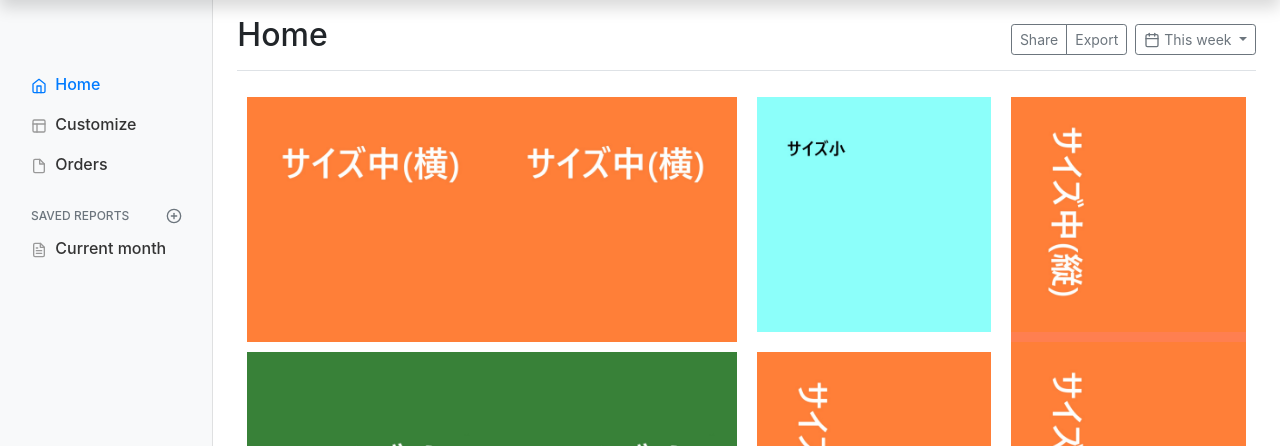
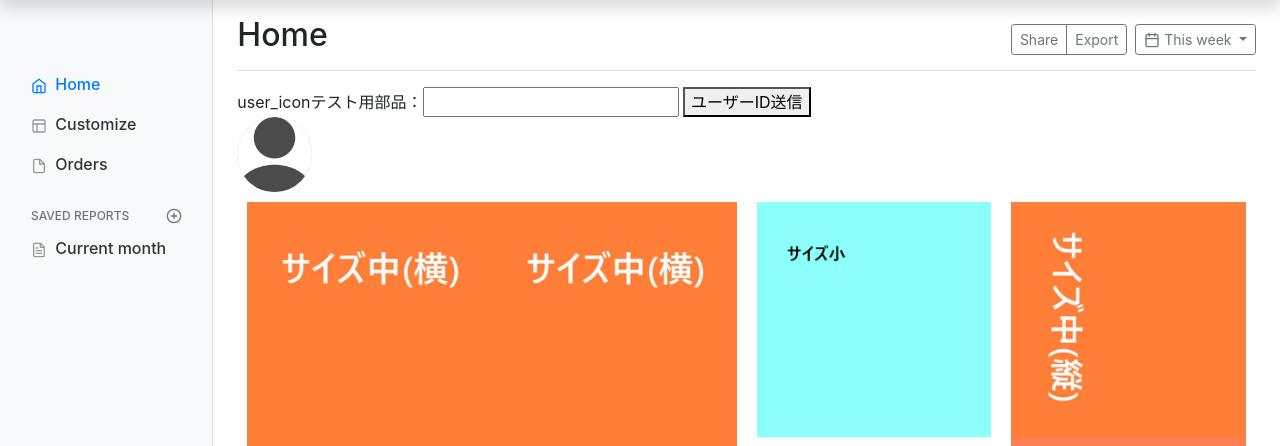
Before and after one commit to NT-Dentsu/dentsuTools, a PHP site: page / in a window 1280 px wide. Shown: the part 40-486 px from the top of the page. Run offline with PHP 8.4, Linux system fonts and the light colour scheme; tables that the repository leaves empty or names only in its code hold one stand-in row (values such as "Sample post").

Commit message:
close #59 ユーザーアイコン作成_画像表示

```diff
--- a/index/index.html
+++ b/index/index.php
@@ -23,6 +23,7 @@
         }
     </style>
 
+    <link rel="stylesheet" href="./user_icon/css/user_icon.css">
     <!-- Custom styles for this template -->
     <link href="./css/dashboard.css" rel="stylesheet">
     <!-- Bootstrap CSS -->
@@ -33,6 +34,18 @@
 </head>
 
 <body>
+    <!-- Optional JavaScript -->
+    <!-- jQuery first, then Popper.js, then Bootstrap JS -->
+    <script src="https://code.jquery.com/jquery-3.6.0.min.js"
+        integrity="sha256-/xUj+3OJU5yExlq6GSYGSHk7tPXikynS7ogEvDej/m4="
+        crossorigin="anonymous"></script>
+    <script src="https://cdn.jsdelivr.net/npm/popper.js@1.16.0/dist/umd/popper.min.js"
+        integrity="sha384-Q6E9RHvbIyZFJoft+2mJbHaEWldlvI9IOYy5n3zV9zzTtmI3UksdQRVvoxMfooAo"
+        crossorigin="anonymous"></script>
+    <script src="https://stackpath.bootstrapcdn.com/bootstrap/4.5.0/js/bootstrap.min.js"
+        integrity="sha384-OgVRvuATP1z7JjHLkuOU7Xw704+h835Lr+6QL9UvYjZE3Ipu6Tp75j7Bh/kR0JKI"
+        crossorigin="anonymous"></script>
+
     <!-- 上の部分 -->
     <nav class="navbar navbar-dark sticky-top bg-dark flex-md-nowrap p-0 shadow">
         <a class="navbar-brand col-md-3 col-lg-2 mr-0 px-3" href="#">NT-dentsu</a>
@@ -113,6 +126,8 @@
                         </button>
                     </div>
                 </div>
+                <!-- ユーザーアイコン -->
+                <?php include("./user_icon/user_icon.php") ?>
 
                 <!-- <canvas class="my-4 w-100" id="myChart" width="900" height="380"></canvas> -->
 
@@ -129,21 +144,6 @@
             </main>
         </div>
     </div>
-
-
-
-
-    <!-- Optional JavaScript -->
-    <!-- jQuery first, then Popper.js, then Bootstrap JS -->
-    <script src="https://code.jquery.com/jquery-3.6.0.min.js"
-        integrity="sha256-/xUj+3OJU5yExlq6GSYGSHk7tPXikynS7ogEvDej/m4="
-        crossorigin="anonymous"></script>
-    <script src="https://cdn.jsdelivr.net/npm/popper.js@1.16.0/dist/umd/popper.min.js"
-        integrity="sha384-Q6E9RHvbIyZFJoft+2mJbHaEWldlvI9IOYy5n3zV9zzTtmI3UksdQRVvoxMfooAo"
-        crossorigin="anonymous"></script>
-    <script src="https://stackpath.bootstrapcdn.com/bootstrap/4.5.0/js/bootstrap.min.js"
-        integrity="sha384-OgVRvuATP1z7JjHLkuOU7Xw704+h835Lr+6QL9UvYjZE3Ipu6Tp75j7Bh/kR0JKI"
-        crossorigin="anonymous"></script>
 
 
     <!-- cdn読み込み -->
--- /dev/null
+++ b/index/user_icon/css/user_icon.css
@@ -0,0 +1,12 @@
+.user_icon{
+    width:75px;
+    height:75px;
+    border-radius:50%;
+    background:skyblue;
+}
+
+.user_icon img{
+    width:75px;
+    height:75px;
+    border-radius:50%;
+}
--- /dev/null
+++ b/index/user_icon/js/post_user_id.js
@@ -0,0 +1,39 @@
+// ページ読み込み時
+$(function(){
+    $.post({
+        // 絶対パスで指定する
+        url: '/user_icon/php/get_user_icon.php',
+        // ToDo:セッション情報からユーザーIDを受け取る(削除予定)
+        data: {
+            userId: "user1"
+        },
+        // 結果をjsonで受け取る
+        dataType: 'json',
+    }).done(function(result){
+        // imgタグのsrcを受け取ったパスで置き換える
+        $('.user_icon').children('img').attr('src', result.user_icon);
+    }).fail(function(XMLHttpRequest, textStatus, errorThrown){
+        // エラーメッセージを表示
+        alert(errorThrown);
+    })
+});
+
+// ToDo:テスト用ボタンクリック時(削除予定)
+$('#test_button').on('click', function(){
+    $.post({
+        // 絶対パスで指定する
+        url: '/user_icon/php/get_user_icon.php',
+        // セッション情報からユーザーIDを受け取る
+        data: {
+            userId: $('#test_id').val()
+        },
+        // 結果をjsonで受け取る
+        dataType: 'json',
+    }).done(function(result){
+        // imgタグのsrcを受け取ったパスで置き換える
+        $('.user_icon').children('img').attr('src', result.user_icon);
+    }).fail(function(XMLHttpRequest, textStatus, errorThrown){
+        // エラーメッセージを表示
+        alert(errorThrown);
+    })
+});
--- /dev/null
+++ b/index/user_icon/php/get_user_icon.php
@@ -0,0 +1,59 @@
+<?php
+    // 自身のディレクトリからの絶対パスを指定する
+    require_once __DIR__ . '/../../common/dbaccess.php';
+    // ヘッダー情報の明記
+    header('Content-Type: application/json; charset=UTF-8');
+
+    // デフォルトユーザー名
+    const DEFAULT_USER_NAME = 'default_user';
+    // デフォルトアイコンのパス
+    const DEFAULT_ICON_PATH = '/content/default_icon.jpg';
+    // 連想配列のキー
+    const KEY_USER_ICON = 'user_icon';
+
+    try{
+        // ToDo:セッションからユーザーIDを取得する
+        $userId = filter_input(INPUT_POST, 'userId');
+        // ユーザーIDがNULLまたは空だった場合
+        if(is_null($userId) || empty($userId)){
+            // デフォルトユーザー名を設定する
+            $userId = DEFAULT_USER_NAME;
+        }
+
+        // DBアクセスクラスを生成
+        $clsDb = new DBAccess();
+        // 発行するクエリの定義
+        $query = 'select user_icon from m_user where user_id = :user_id;';
+        // クエリに埋め込むパラメーターを設定
+        $param = array(
+            ':user_id' => $userId,
+        );
+
+        // DB接続
+        $pdo = $clsDb->connectDB();
+        // クエリ実行
+        $result = $clsDb->executePrepareSQL($pdo, $query, $param);
+        // 結果を1行取り出す
+        $arrRecord = $result->fetch(PDO::FETCH_ASSOC);
+        // DB切断
+        $clsDb->disconnectDB($pdo);
+
+        // 結果がNULLまたは空だった場合
+        if(is_null($arrRecord[KEY_USER_ICON]) || empty($arrRecord[KEY_USER_ICON])){
+            // デフォルトのパスを結果に格納する
+            $arrRecord[KEY_USER_ICON] = DEFAULT_ICON_PATH;
+        }
+
+        // 結果をjsonにする
+        echo json_encode($arrRecord);
+    }
+    catch(Exception $ex){
+        // デフォルトのパスを返却する
+        $arrRecord = array(
+            KEY_USER_ICON => DEFAULT_ICON_PATH,
+        );
+
+        // 結果をjsonにする
+        echo json_encode($arrRecord);
+    }
+?>
--- /dev/null
+++ b/index/user_icon/user_icon.php
@@ -0,0 +1,14 @@
+<!-- ToDo:ここからテスト用のオブジェクト -->
+<form>
+    user_iconテスト用部品：<input type="text" id="test_id">
+    <button type="button" id="test_button">ユーザーID送信</button>
+</form>
+<!-- ToDo:ここまでテスト用のオブジェクト -->
+
+<!-- ユーザーアイコン -->
+<div class="user_icon">
+    <!-- ユーザーがアップロードした画像を表示する -->
+    <img src="path" alt="user_icon">
+    <!-- imgのpathを画像のパスに置き換える -->
+    <script src="/user_icon/js/post_user_id.js"></script>
+</div>
```
Also changed, not shown: index/content/default_icon.jpg (added).
